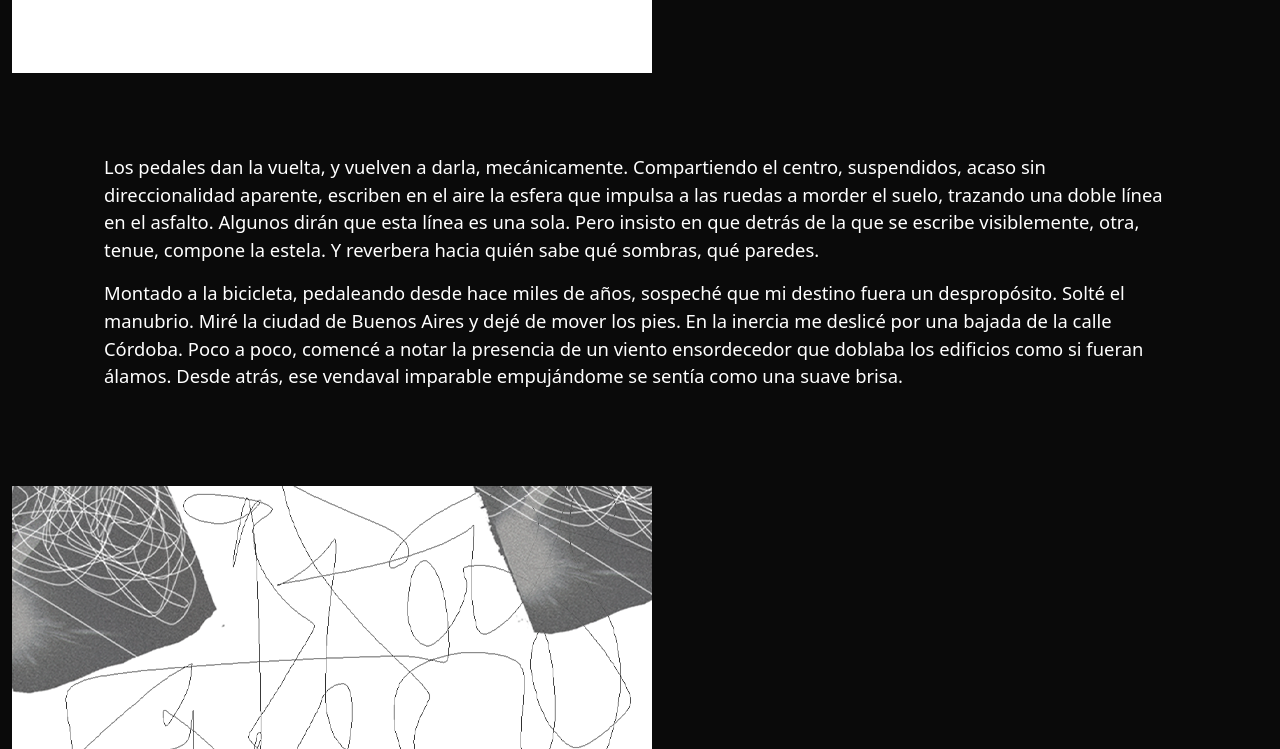
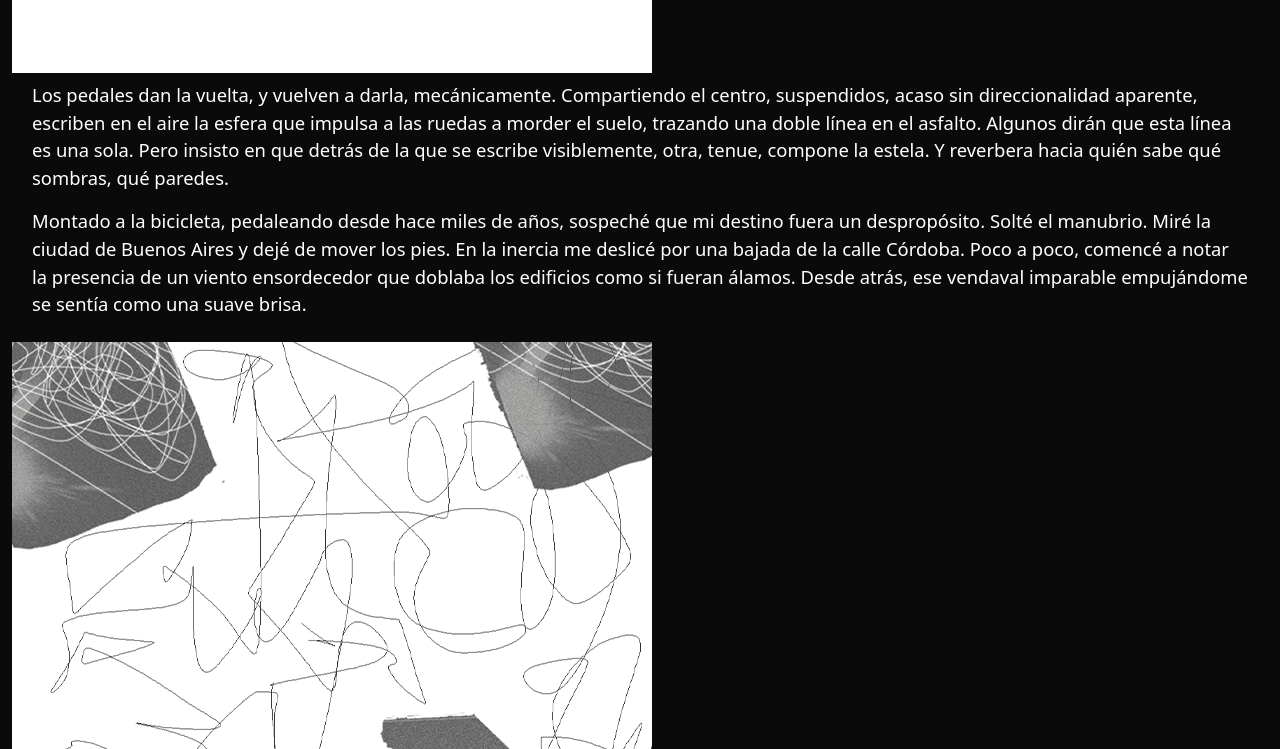
Before and after one commit to AlenPI/velo-smartphones, a plain HTML site: page index.html in a window 1280 px wide. Shown: the part 1111-1860 px from the top of the page. Drawn offline with nearby package versions, Linux system fonts and the light colour scheme.

Commit message:
Update velo.css

```diff
--- a/velo.css
+++ b/velo.css
@@ -38,5 +38,5 @@ p{
             transition: .5s;
             }
       .row{
-        margin:5rem;
+        margin:.5rem;
       }
```
